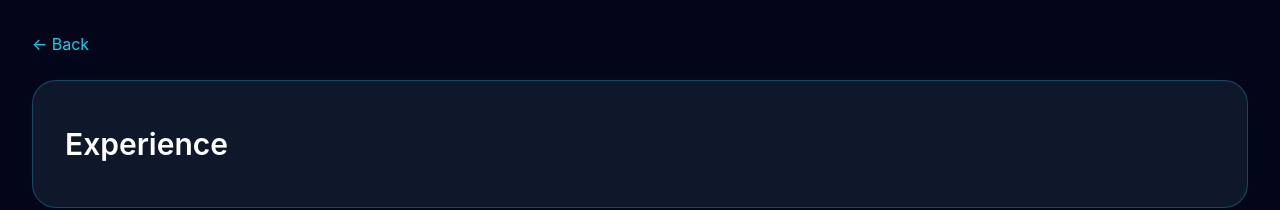
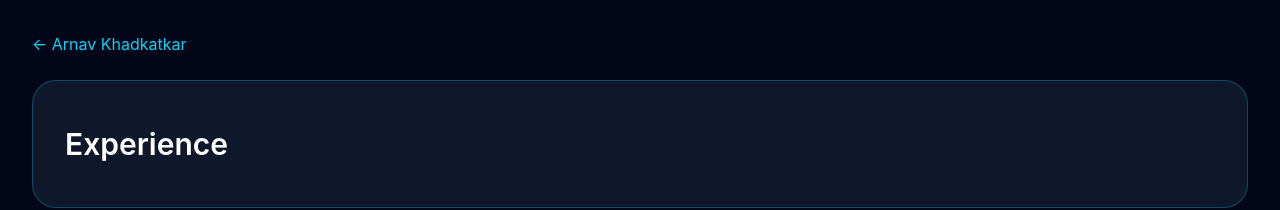
Before and after one commit to ArnavKh/arnav.khadkatkar.com, a React (Vite) app: page /experience in a window 1280 px wide. Shown: the top 210 px of the page. Built offline with nearby package versions, Linux system fonts and the light colour scheme.

Commit message:
Minor change

```diff
--- a/src/pages/Experience.tsx
+++ b/src/pages/Experience.tsx
@@ -6,7 +6,7 @@ export default function Experience() {
     <div className="min-h-screen bg-slate-950 text-white">
       <div className="mx-auto max-w-7xl px-8 py-8">
         <Link to="/" className="mb-6 inline-block text-cyan-400 hover:text-cyan-300">
-          ← Back
+          ← Arnav Khadkatkar
         </Link>
 
         <motion.div
```
